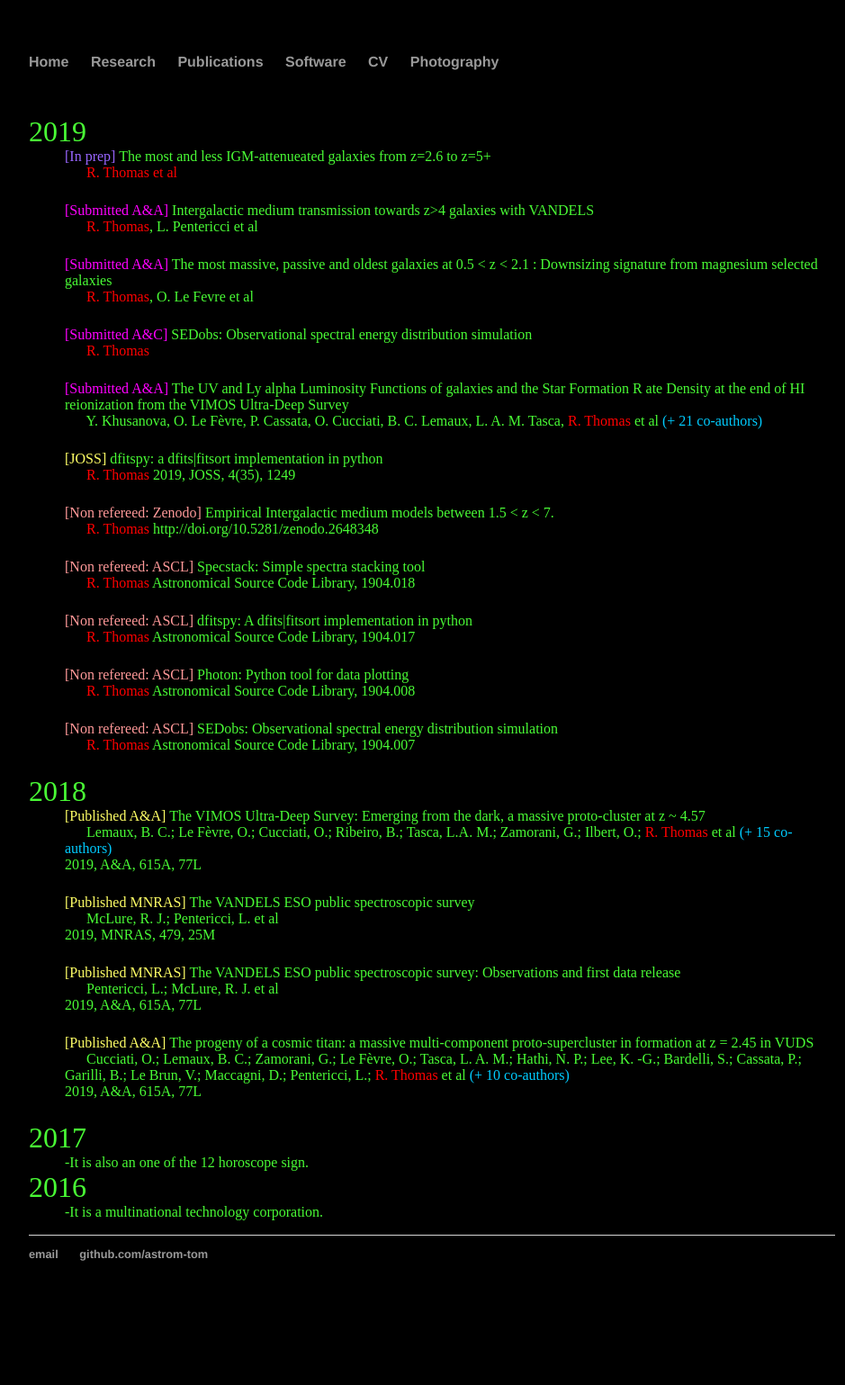
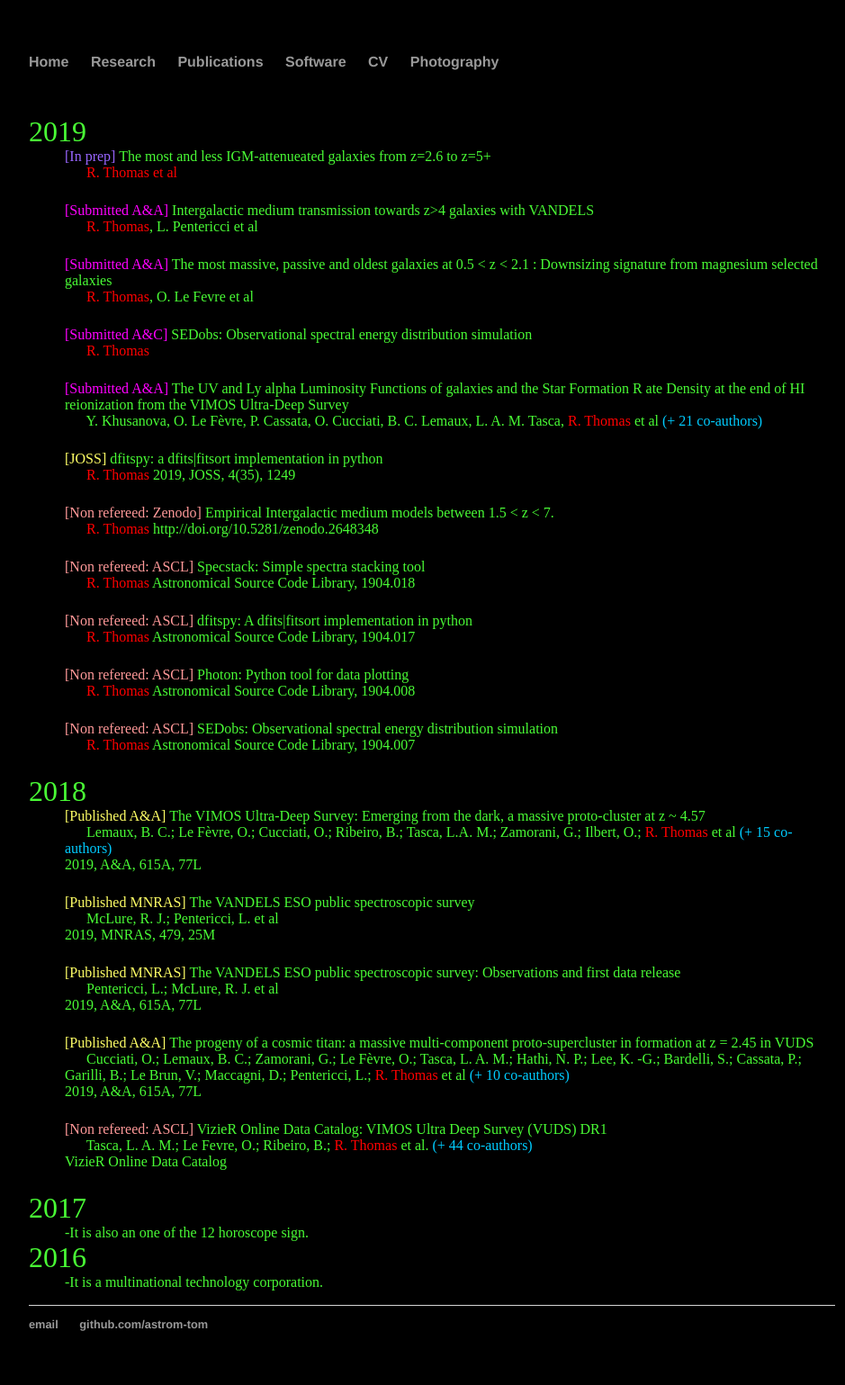
Before and after one commit to astrom-tom/astrom-tom.github.io, a Jekyll site: the page built from Papers/index.html, in a window 1280 px wide. Shown: the whole page at 90% size, without its empty margins (160-1099 px from the left). Built offline with Jekyll 4.4.1, drawn with Linux system fonts in a browser that asks for light colours; before the commit the page ends 1461 px from its top, so only the background shows below that.

Commit message:
Update index.html

```diff
--- a/Papers/index.html
+++ b/Papers/index.html
@@ -75,6 +75,11 @@ div.a {  text-indent: 150px;}
      <span class='me'>R. Thomas</span> et al <span class='cauthors'>(+ 10 co-authors)</span> <br> 2019, A&A, 615A, 77L </p>
      </dd>
 
+  <dd> <span class='nr'>[Non refereed: ASCL]</span>  VizieR Online Data Catalog: VIMOS Ultra Deep Survey (VUDS) DR1 <br>
+     &nbsp;&nbsp;&nbsp;&nbsp;&nbsp; Tasca, L. A. M.; Le Fevre, O.; Ribeiro, B.; <span class='me'>R. Thomas</span> et al.
+     <span class='cauthors'>(+ 44 co-authors)</span> <br> VizieR Online Data Catalog </p>
+     </dd>
+
   <dt style="color:rgb(73, 251, 53);">
   <font size="6">2017
     </font>
```
